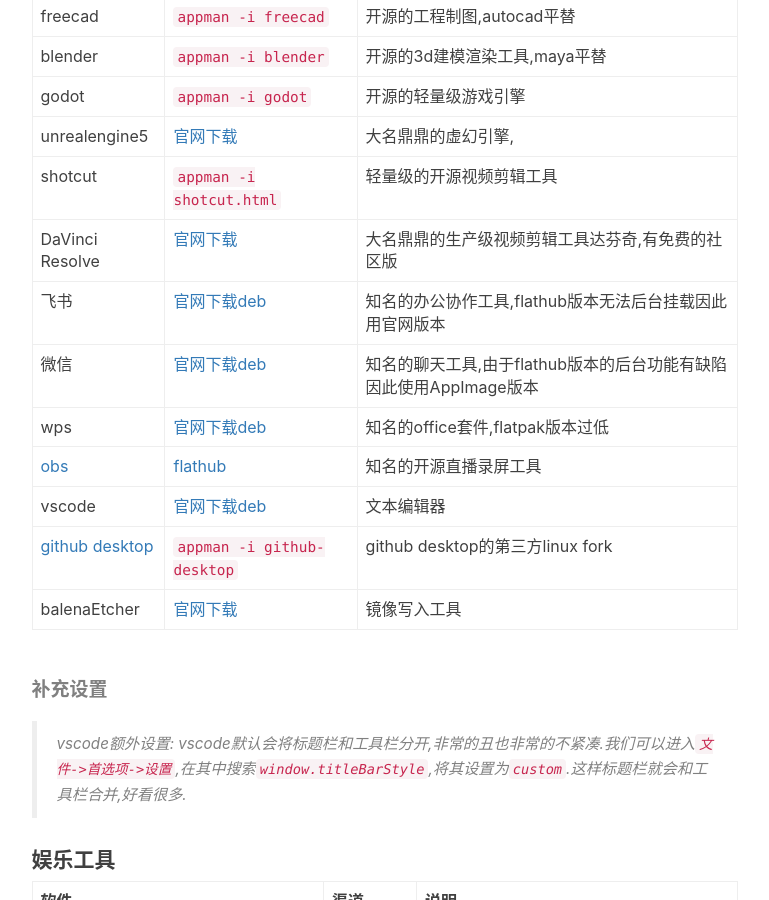
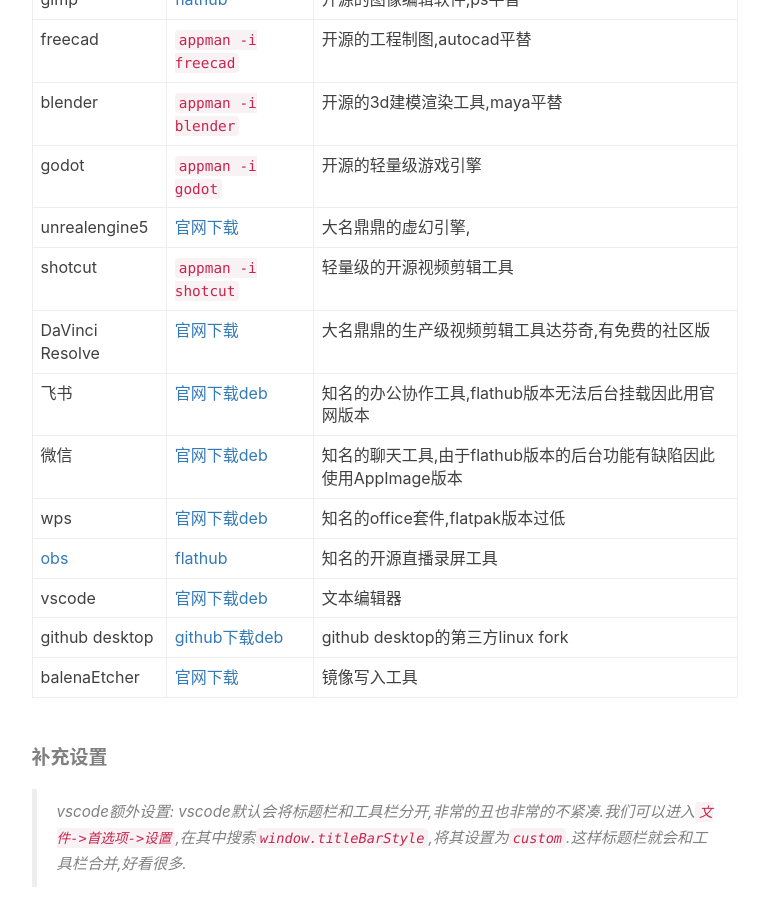
Before and after one commit to hsz1273327/hsz1273327.github.io, a Jekyll site: the page built from _posts/2024-12-04-属于macos用户的Ubuntu配置指南.md, in a window 1280 px wide and 900 px high, scrolled down 34834 px. Shown: the whole window, without its empty margins (136-905 px from the left). Built offline with Jekyll 4.4.1, drawn with Linux system fonts in a browser that asks for light colours; nearby versions of some CDN libraries; comment, search, counter and statistics services are not loaded; some of the changed text lies outside the part shown.

Commit message:
Update 2024-12-04-属于macos用户的Ubuntu配置指南.md

````diff
--- a/_posts/2024-12-04-属于macos用户的Ubuntu配置指南.md
+++ b/_posts/2024-12-04-属于macos用户的Ubuntu配置指南.md
@@ -725,8 +725,6 @@
 
     之后重启
 
-
-
 4. 在`显示应用->工具->优化`中将`Fcitx 5`添加自启动项,重启即可
 
 5. 安装Gnome插件`Input Method Panel`
@@ -737,8 +735,6 @@
     ```
 
 7. 之后除了去掉`搜狗词库`外都按推荐的来即可
-
-
 
 ### 优化快捷键
 
@@ -1284,23 +1280,23 @@
 
 #### 生产力工具
 
- | 软件                                                  | 渠道                                                                   | 说明                                                               |
- | ----------------------------------------------------- | ---------------------------------------------------------------------- | ------------------------------------------------------------------ |
- | Calculator                                            | [flathub](https://flathub.org/apps/org.gnome.Calculator)               | 基本的计算器工具                                                   |
- | gimp                                                  | [flathub](https://flathub.org/apps/org.gimp.GIMP)                      | 开源的图像编辑软件,ps平替                                          |
- | freecad                                               | `appman -i freecad`                                                    | 开源的工程制图,autocad平替                                         |
- | blender                                               | `appman -i blender`                                                    | 开源的3d建模渲染工具,maya平替                                      |
- | godot                                                 | `appman -i godot`                                                      | 开源的轻量级游戏引擎                                               |
- | unrealengine5                                         | [官网下载](https://www.unrealengine.com/zh-CN/download)                | 大名鼎鼎的虚幻引擎,                                                |
- | shotcut                                               | `appman -i shotcut.html`                                               | 轻量级的开源视频剪辑工具                                           |
- | DaVinci Resolve                                       | [官网下载](http://www.blackmagicdesign.com/cn/products/davinciresolve) | 大名鼎鼎的生产级视频剪辑工具达芬奇,有免费的社区版                  |
- | 飞书                                                  | [官网下载deb](https://www.feishu.cn/download)                          | 知名的办公协作工具,flathub版本无法后台挂载因此用官网版本           |
- | 微信                                                  | [官网下载deb](https://linux.weixin.qq.com/)                            | 知名的聊天工具,由于flathub版本的后台功能有缺陷因此使用AppImage版本 |
- | wps                                                   | [官网下载deb](https://www.wps.cn/product/wpslinux)                     | 知名的office套件,flatpak版本过低                                   |
- | [obs](https://obsproject.com/)                        | [flathub](https://flathub.org/apps/com.obsproject.Studio)              | 知名的开源直播录屏工具                                             |
- | vscode                                                | [官网下载deb](https://code.visualstudio.com/Download)                  | 文本编辑器                                                         |
- | [github desktop](https://github.com/shiftkey/desktop) | `appman -i github-desktop`                                             | github desktop的第三方linux fork                                   |
- | balenaEtcher                                          | [官网下载](https://etcher.balena.io/)                                  | 镜像写入工具                                                       |
+ | 软件                           | 渠道                                                                   | 说明                                                               |
+ | ------------------------------ | ---------------------------------------------------------------------- | ------------------------------------------------------------------ |
+ | Calculator                     | [flathub](https://flathub.org/apps/org.gnome.Calculator)               | 基本的计算器工具                                                   |
+ | gimp                           | [flathub](https://flathub.org/apps/org.gimp.GIMP)                      | 开源的图像编辑软件,ps平替                                          |
+ | freecad                        | `appman -i freecad`                                                    | 开源的工程制图,autocad平替                                         |
+ | blender                        | `appman -i blender`                                                    | 开源的3d建模渲染工具,maya平替                                      |
+ | godot                          | `appman -i godot`                                                      | 开源的轻量级游戏引擎                                               |
+ | unrealengine5                  | [官网下载](https://www.unrealengine.com/zh-CN/download)                | 大名鼎鼎的虚幻引擎,                                                |
+ | shotcut                        | `appman -i shotcut`                                                    | 轻量级的开源视频剪辑工具                                           |
+ | DaVinci Resolve                | [官网下载](http://www.blackmagicdesign.com/cn/products/davinciresolve) | 大名鼎鼎的生产级视频剪辑工具达芬奇,有免费的社区版                  |
+ | 飞书                           | [官网下载deb](https://www.feishu.cn/download)                          | 知名的办公协作工具,flathub版本无法后台挂载因此用官网版本           |
+ | 微信                           | [官网下载deb](https://linux.weixin.qq.com/)                            | 知名的聊天工具,由于flathub版本的后台功能有缺陷因此使用AppImage版本 |
+ | wps                            | [官网下载deb](https://www.wps.cn/product/wpslinux)                     | 知名的office套件,flatpak版本过低                                   |
+ | [obs](https://obsproject.com/) | [flathub](https://flathub.org/apps/com.obsproject.Studio)              | 知名的开源直播录屏工具                                             |
+ | vscode                         | [官网下载deb](https://code.visualstudio.com/Download)                  | 文本编辑器                                                         |
+ | github desktop                 | [github下载deb](https://github.com/shiftkey/desktop)                   | github desktop的第三方linux fork                                   |
+ | balenaEtcher                   | [官网下载](https://etcher.balena.io/)                                  | 镜像写入工具                                                       |
 
 ##### 补充设置
 
@@ -1308,10 +1304,13 @@
 
 #### 娱乐工具
 
- | 软件                     | 渠道                                                                          | 说明                         |
- | ------------------------ | ----------------------------------------------------------------------------- | ---------------------------- |
- | vlc                      | [flathub](https://flathub.org/apps/org.videolan.VLC)                          | 知名的开源视频播放器         |
- | NetEase Cloud Music Gtk4 | [flathub](https://flathub.org/apps/com.github.gmg137.netease-cloud-music-gtk) | 网易云音乐的开源第三方客户端 |
+ | 软件                     | 渠道                                                                          | 说明                                                     |
+ | ------------------------ | ----------------------------------------------------------------------------- | -------------------------------------------------------- |
+ | vlc                      | [flathub](https://flathub.org/apps/org.videolan.VLC)                          | 知名的开源视频播放器                                     |
+ | NetEase Cloud Music Gtk4 | [flathub](https://flathub.org/apps/com.github.gmg137.netease-cloud-music-gtk) | 网易云音乐的开源第三方客户端                             |
+ | steam                    | [官网下载](https://store.steampowered.com/about/)                             | 知名的pc游戏平台                                         |
+ | ProtonUp-Qt              | [flathub](https://flathub.org/apps/net.davidotek.pupgui2)                     |为steam管理GE-Proton
+ | protontricks             | [flathub](https://flathub.org/apps/com.github.Matoking.protontricks)          | 为Steam/Proton游戏以及其他常见Wine功能运行Winetricks命令 |
 
 ## Linux下神奇的Steam
 
````
Also changed, not shown: other parts of _posts/2024-12-04-属于macos用户的Ubuntu配置指南.md (+17 -17 lines).
